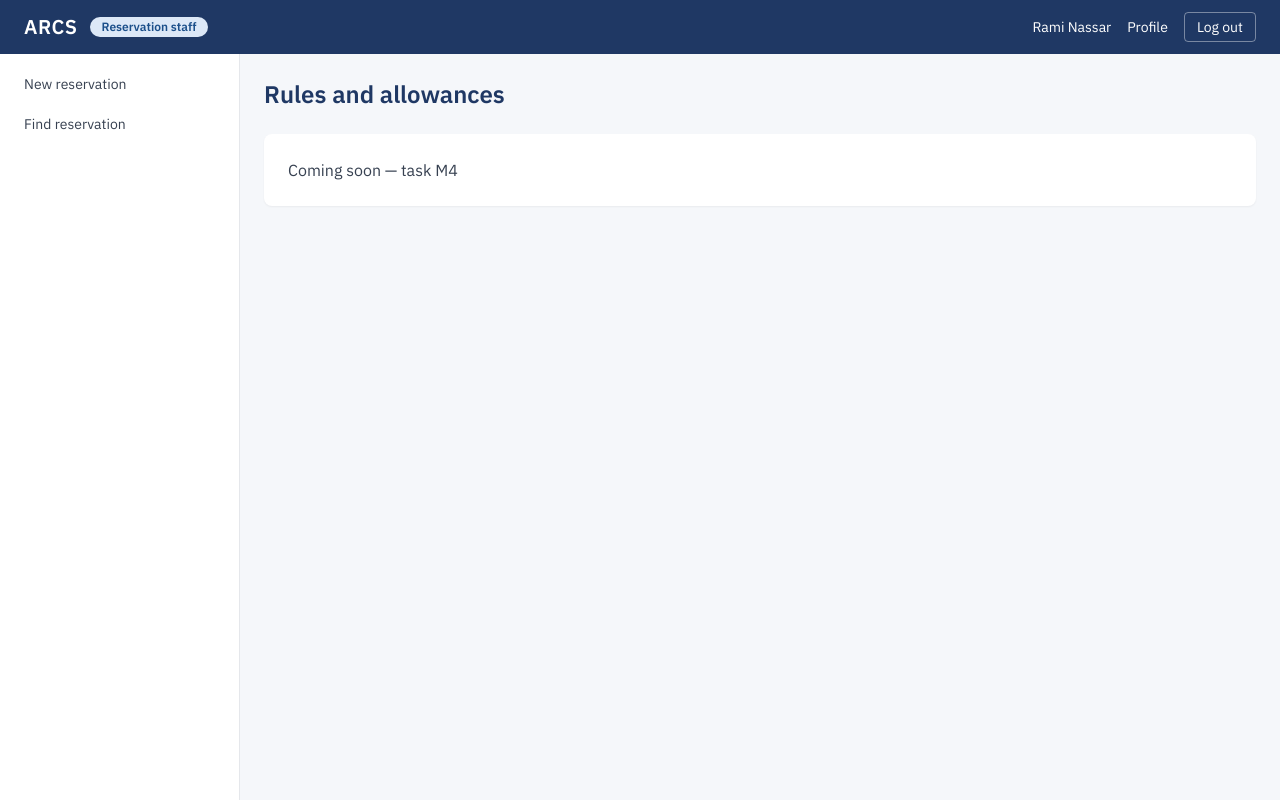
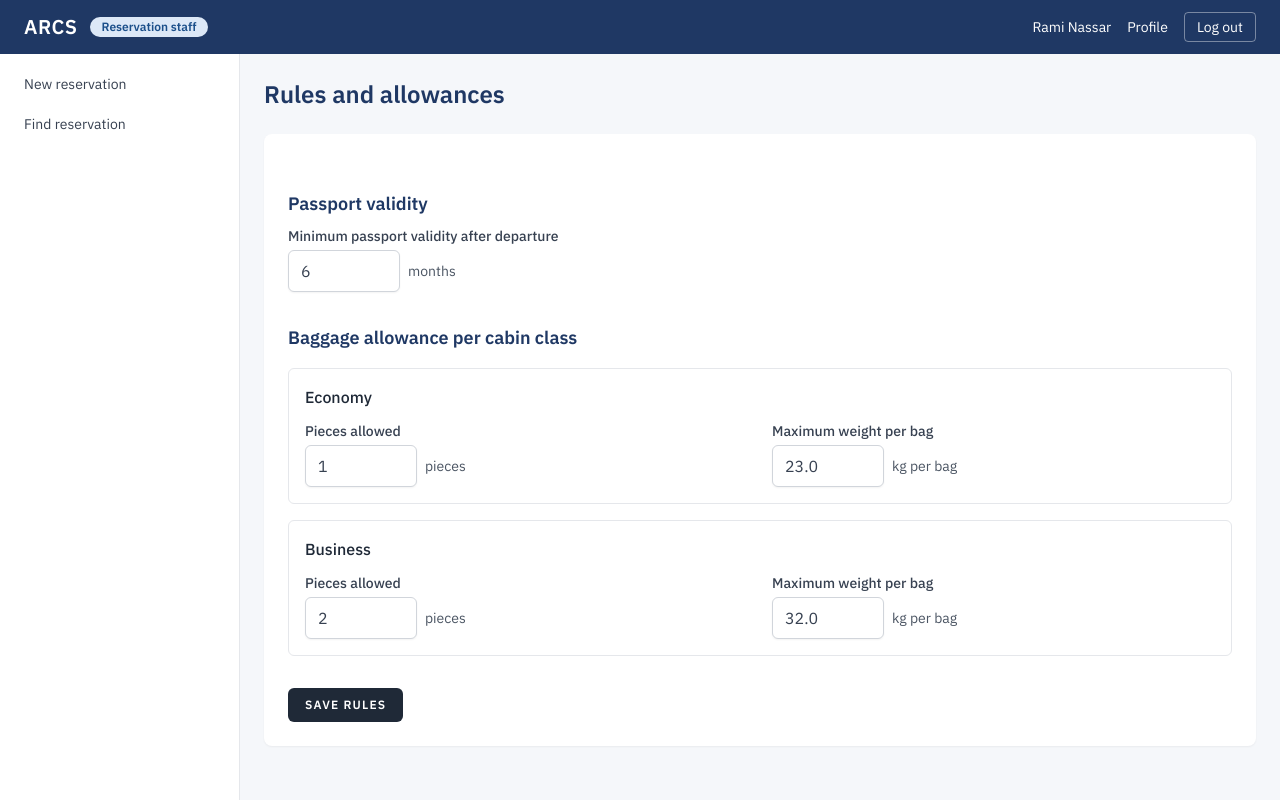
Before and after one commit to tima-gitHb/arcs, a Laravel app: page /manager/rules in a window 1280 px wide. Run offline with Laravel 12, Linux system fonts and the light colour scheme; a user stored in the database is signed in; data comes from the database, SQL or seed files in the repository; style sheets or scripts are compiled from the project's sources.

Commit message:
M4: rules and allowances form

```diff
--- a/resources/views/manager/rules.blade.php
+++ b/resources/views/manager/rules.blade.php
@@ -1 +1,68 @@
-<x-coming-soon title="Rules and allowances" task="M4" />
+<x-app-layout>
+    <x-slot name="header">
+        <h1 class="text-2xl font-semibold text-navy">Rules and allowances</h1>
+    </x-slot>
+
+    <div class="bg-white rounded-lg shadow-sm p-6 text-gray-700">
+        @if (session('status'))
+            <div class="mb-6 rounded-md bg-green-50 p-4 text-sm text-green-700">
+                {{ session('status') }}
+            </div>
+        @endif
+
+        <form method="POST" action="{{ route('manager.rules.update') }}" class="space-y-8">
+            @csrf
+            @method('PUT')
+
+            <section class="space-y-2">
+                <h2 class="text-lg font-semibold text-navy">Passport validity</h2>
+
+                <div>
+                    <x-input-label for="passport_min_months" value="Minimum passport validity after departure" />
+                    <div class="mt-1 flex items-center gap-2">
+                        <x-text-input id="passport_min_months" name="passport_min_months" type="number" min="0" step="1" class="w-28"
+                            :value="old('passport_min_months', $passportMinMonths)" required />
+                        <span class="text-sm text-gray-600">months</span>
+                    </div>
+                    <x-input-error :messages="$errors->get('passport_min_months')" class="mt-2" />
+                </div>
+            </section>
+
+            <section class="space-y-4">
+                <h2 class="text-lg font-semibold text-navy">Baggage allowance per cabin class</h2>
+
+                @foreach (['economy' => 'Economy', 'business' => 'Business'] as $key => $label)
+                    <div class="rounded-md border border-gray-200 p-4">
+                        <h3 class="font-medium text-gray-800">{{ $label }}</h3>
+
+                        <div class="mt-3 grid gap-6 sm:grid-cols-2">
+                            <div>
+                                <x-input-label for="{{ $key }}_pieces" value="Pieces allowed" />
+                                <div class="mt-1 flex items-center gap-2">
+                                    <x-text-input id="{{ $key }}_pieces" name="allowances[{{ $key }}][pieces]" type="number" min="0" max="255" step="1" class="w-28"
+                                        :value="old('allowances.'.$key.'.pieces', $allowances[$key]->pieces ?? '')" required />
+                                    <span class="text-sm text-gray-600">pieces</span>
+                                </div>
+                                <x-input-error :messages="$errors->get('allowances.'.$key.'.pieces')" class="mt-2" />
+                            </div>
+
+                            <div>
+                                <x-input-label for="{{ $key }}_max_kg" value="Maximum weight per bag" />
+                                <div class="mt-1 flex items-center gap-2">
+                                    <x-text-input id="{{ $key }}_max_kg" name="allowances[{{ $key }}][max_kg_per_bag]" type="number" min="0" max="999.9" step="0.1" class="w-28"
+                                        :value="old('allowances.'.$key.'.max_kg_per_bag', $allowances[$key]->max_kg_per_bag ?? '')" required />
+                                    <span class="text-sm text-gray-600">kg per bag</span>
+                                </div>
+                                <x-input-error :messages="$errors->get('allowances.'.$key.'.max_kg_per_bag')" class="mt-2" />
+                            </div>
+                        </div>
+                    </div>
+                @endforeach
+            </section>
+
+            <div>
+                <x-primary-button>Save rules</x-primary-button>
+            </div>
+        </form>
+    </div>
+</x-app-layout>
```
